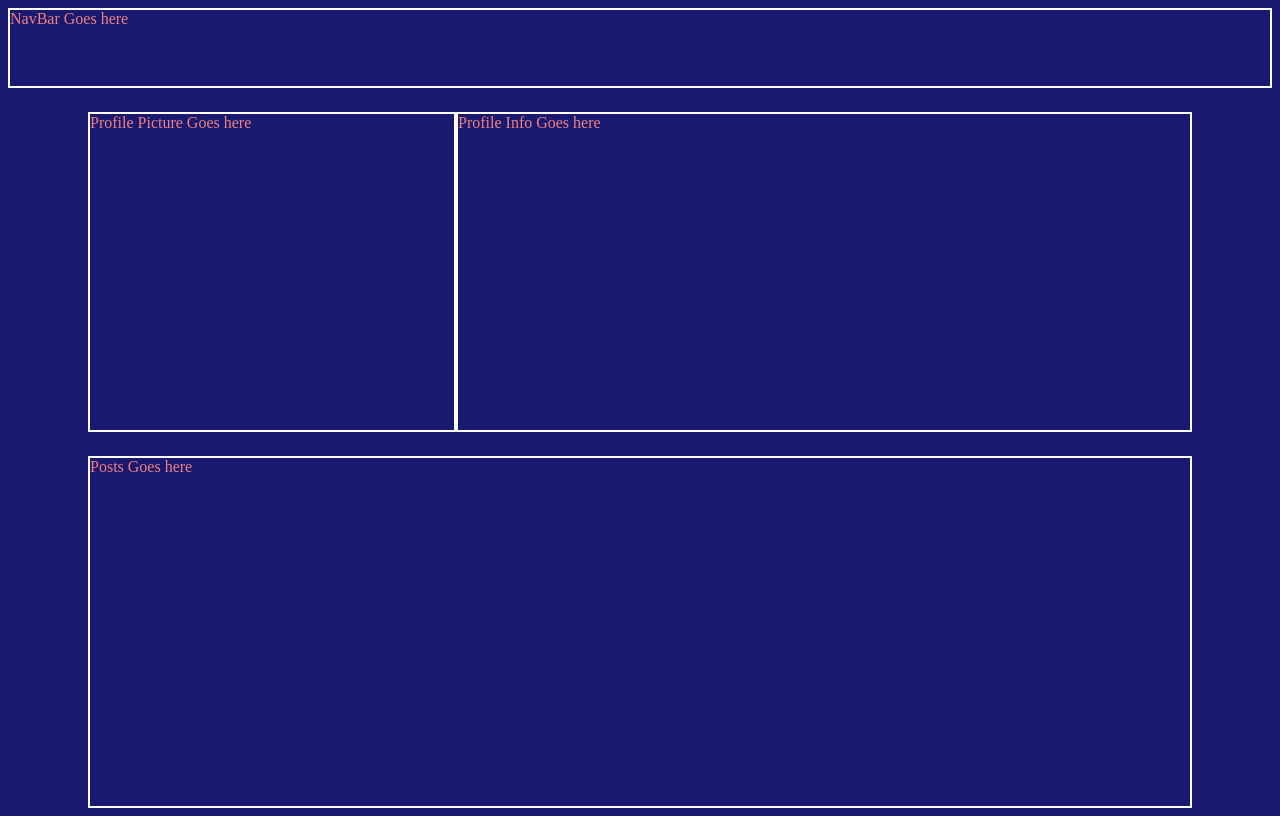
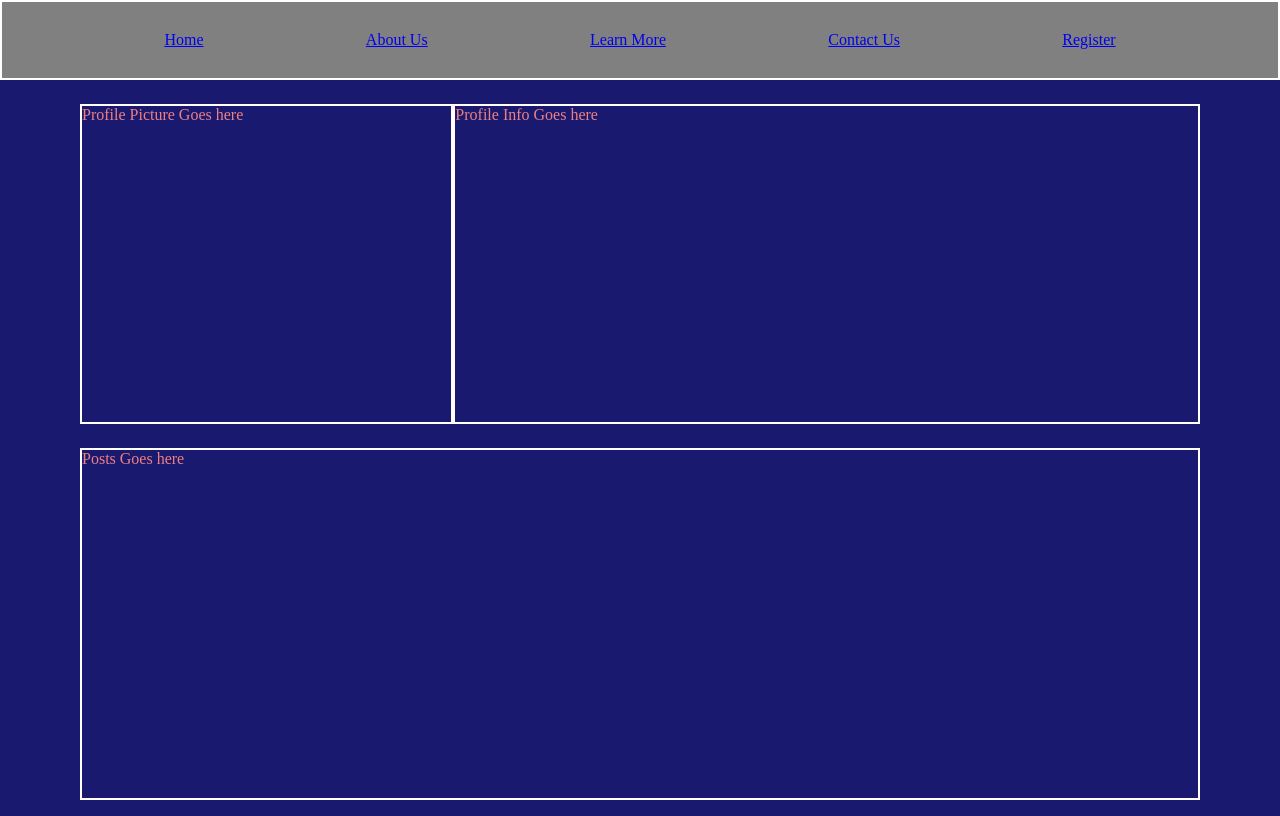
Before and after one commit to Rcordero231/grid_blog_setup, a plain HTML site: page index.html in a window 1280 px wide. Drawn offline with Linux system fonts and the light colour scheme.

Commit message:
update nav with flexbox to display links

```diff
--- a/CSS/main.css
+++ b/CSS/main.css
@@ -1,3 +1,9 @@
+/*universal selector - remove any margint the browser has by default*/
+* {
+    margin: 0;
+}
+
+
 body {
     background-color: midnightblue;
     color: lightcoral ;
@@ -23,6 +29,26 @@ body {
 
     .nav  {
         grid-area: nav;
+        background-color: grey;
+        position: sticky;
+        top: 0;
+    }
+
+    .navlinks {
+        height: 100%;
+        display: flex;
+        justify-content: space-evenly;
+        align-items: center;
+    }
+
+    .navlinks {
+        color: black;
+        text-decoration: none;
+    }
+
+    .navlinks > a:hover {
+        font-size: large;
+        text-decoration: underline;
     }
 
     .prof-pic {
--- a/index.html
+++ b/index.html
@@ -11,10 +11,19 @@
     <!-- Create a div to be the container of our CSS Grid -->
     <div class="container">
         <!-- Create the grid items (aka direct children of container) -->
-            <div class="prof-pic area-border">Profile Picture Goes here</div>
-            <div class="prof-info area-border">Profile Info Goes here</div>
-            <div class="posts area-border">Posts Goes here</div>
-            <div class="nav area-border">NavBar Goes here</div>
+        <div class="nav area-border"></div>
+        <div class="prof-pic area-border">Profile Picture Goes here</div>
+        <div class="prof-info area-border">Profile Info Goes here</div>
+        <div class="posts area-border">Posts Goes here</div>
+        <div class="nav area-border">
+            <div class="navlinks">
+                <a href="#">Home</a>
+                <a href="#">About Us</a>
+                <a href="#">Learn More</a>
+                <a href="#">Contact Us</a>
+                <a href="#">Register</a>
+            </div>
+        </div>
     </div>
 </body>
 </html>
```
